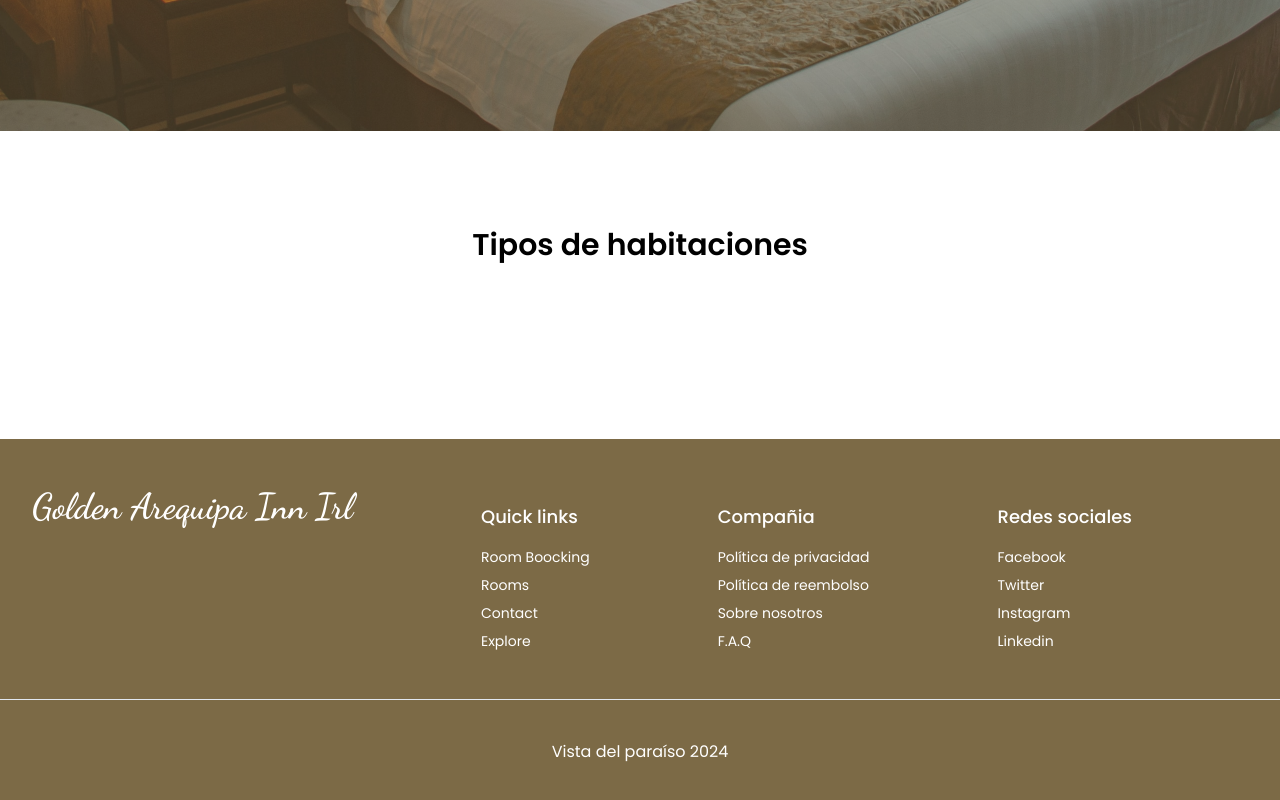
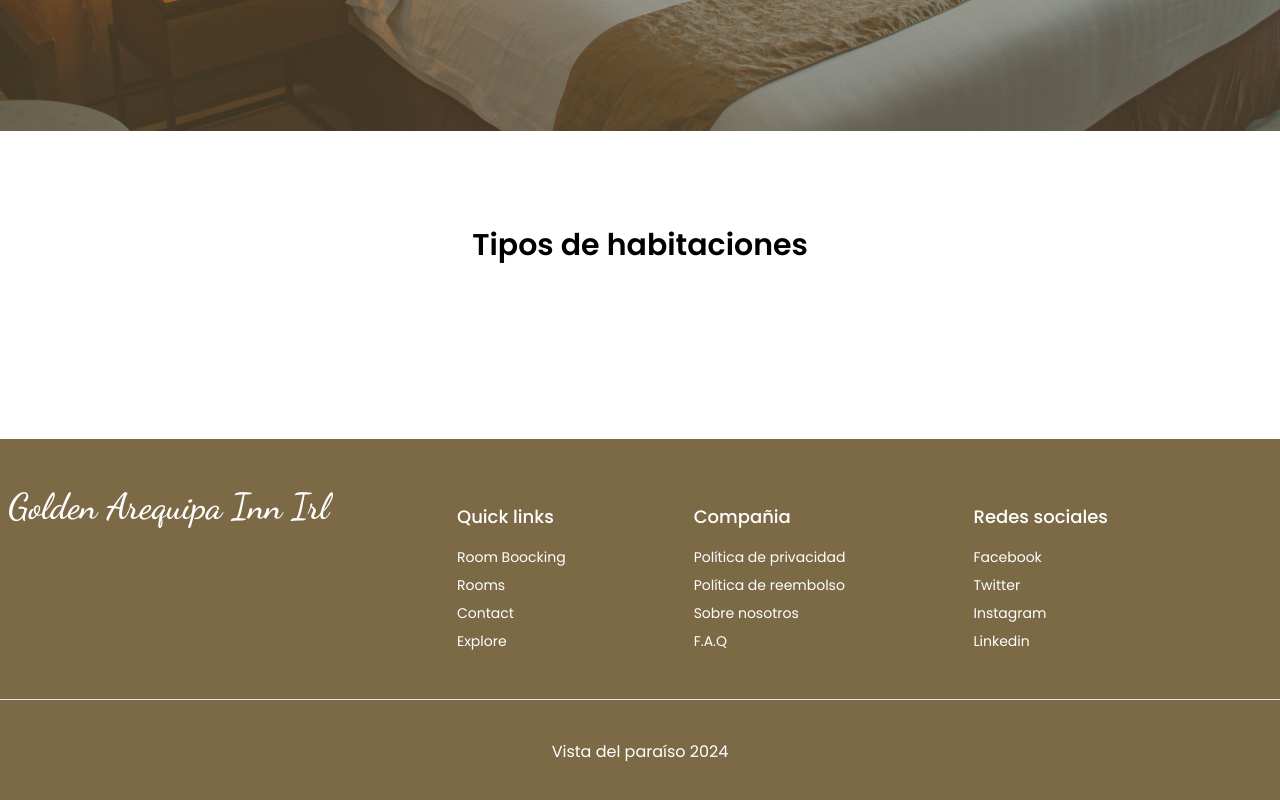
Before and after one commit to AngelOU20/goat-landing-page, a Next.js app: page / in a window 1280 px wide. Shown: the part 2166-2966 px from the top of the page. Built offline with nearby package versions, Linux system fonts and the light colour scheme.

Commit message:
refactor: add pl to container

```diff
--- a/app/(landing)/components/footer.tsx
+++ b/app/(landing)/components/footer.tsx
@@ -8,7 +8,7 @@ const dancingScript = Dancing_Script({
 export const FooterLanding = () => {
   return (
     <footer className="bg-secondary w-full text-white">
-      <div className="md:max-w-screen-2xl mx-auto ml-8 flex flex-wrap gap-x-32 py-12">
+      <div className="md:max-w-screen-2xl mx-auto pl-2 flex flex-wrap gap-x-32 py-12">
         <h3
           className={`${dancingScript.className} text-4xl font-semibold mb-10`}
         >
```
